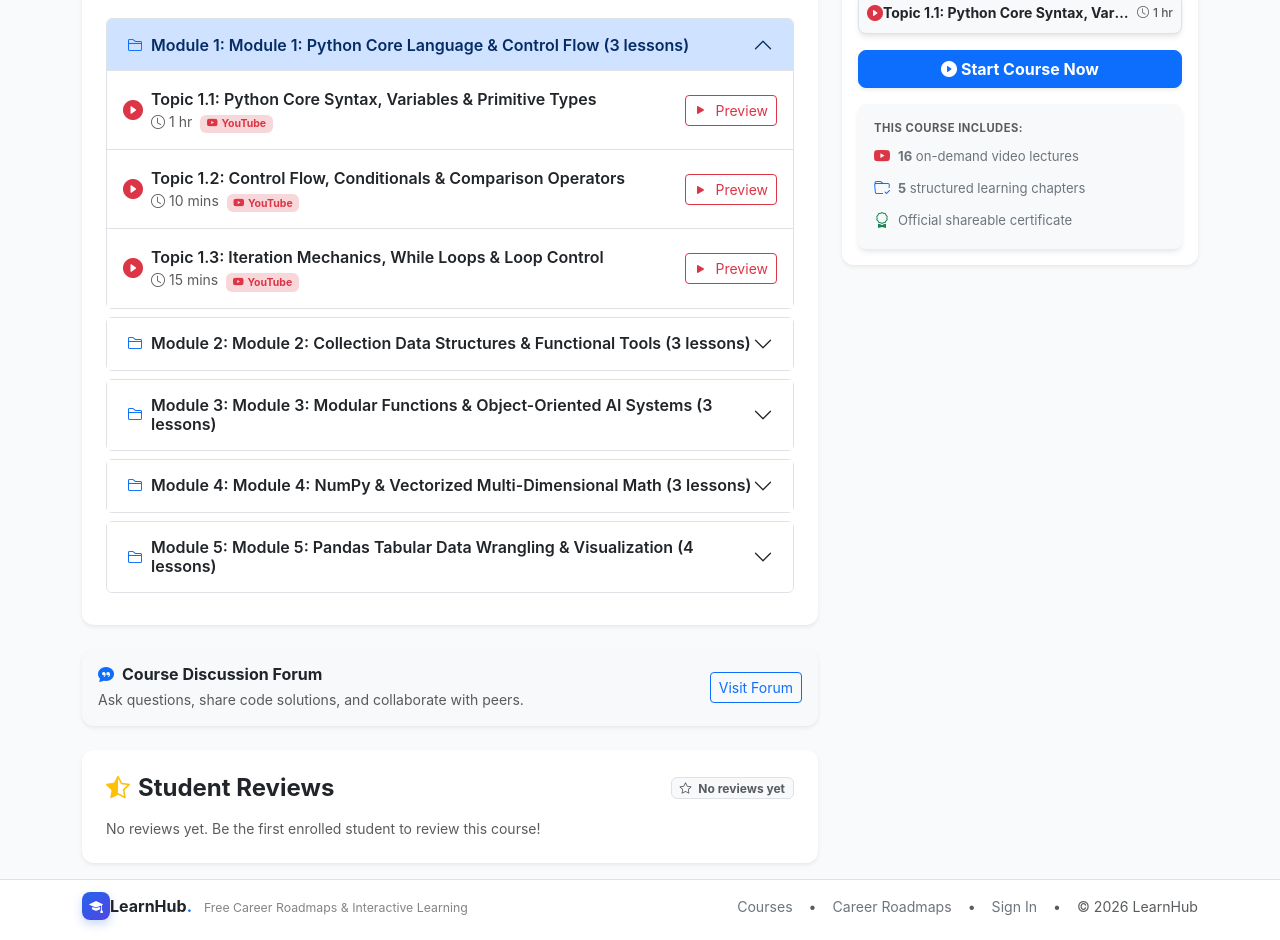
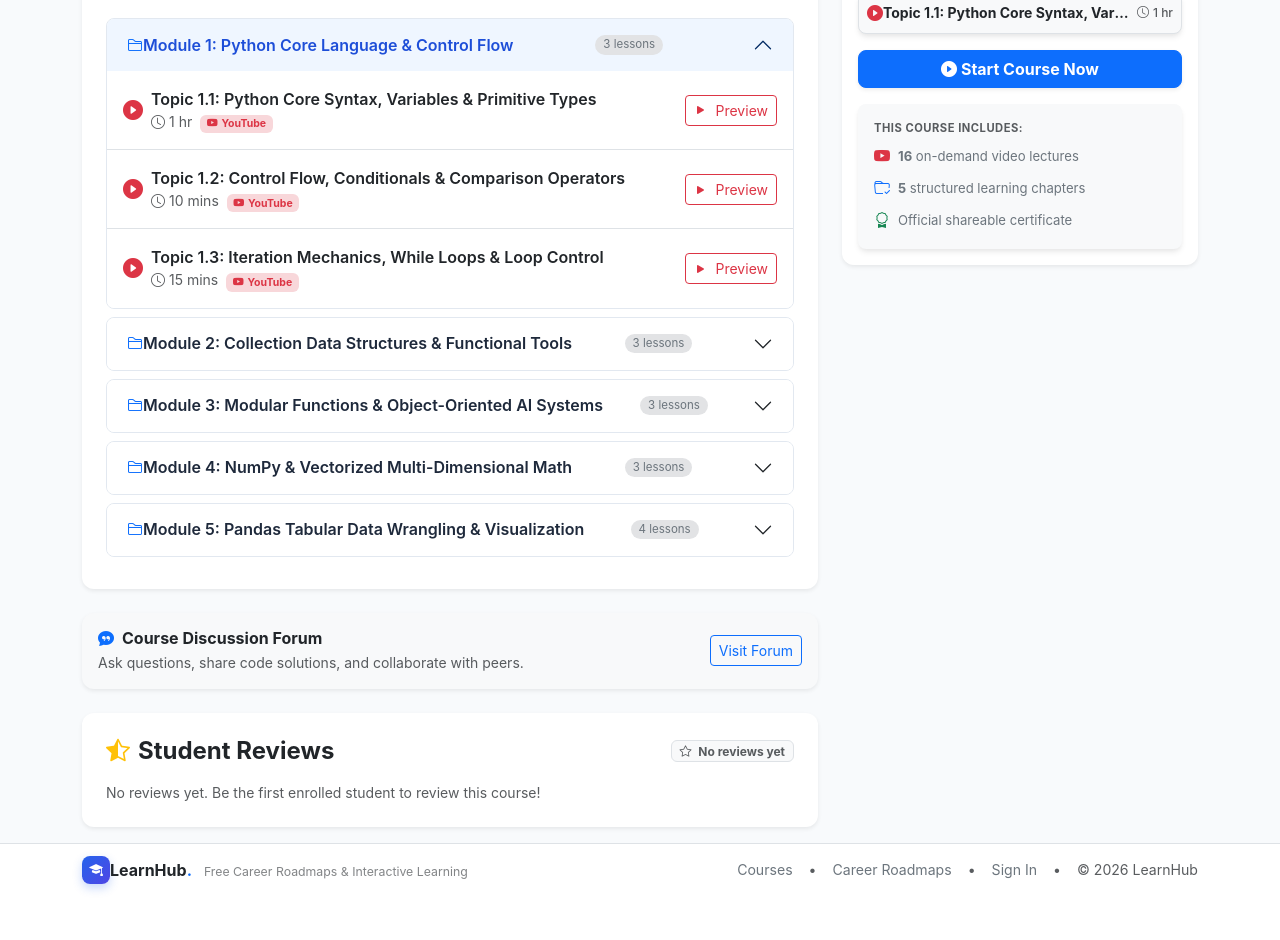
Before and after one commit to zeeshanrana707/learnhub-lms, a Flask app: page /courses/1 in a window 1280 px wide. Shown: the part 648-1588 px from the top of the page. After the commit the page ends 1540 px from the top, so only its background shows below. Run offline with Flask 3, Linux system fonts and the light colour scheme; data comes from the database, SQL or seed files in the repository; data that the repository does not hold is empty; some libraries are stand-ins or nearby versions.

Commit message:
Add smooth hover transitions and background color highlight to curriculum modules

```diff
--- a/app/static/css/custom.css
+++ b/app/static/css/custom.css
@@ -1600,3 +1600,82 @@ main {
 [data-bs-theme="dark"] .footer-standard .text-dark {
   color: #f8fafc !important;
 }
+
+/* Curriculum Module Smooth Hover & Transition */
+.curriculum-module-item {
+  transition: all 0.25s cubic-bezier(0.16, 1, 0.3, 1) !important;
+  border-color: #e2e8f0 !important;
+  background-color: #ffffff;
+}
+
+.curriculum-module-btn {
+  background-color: #ffffff !important;
+  transition: all 0.25s ease !important;
+  color: #1e293b !important;
+}
+
+.curriculum-module-btn .module-icon {
+  transition: transform 0.25s ease, color 0.25s ease;
+}
+
+/* Hover effect on module */
+.curriculum-module-item:hover {
+  border-color: #93c5fd !important;
+  box-shadow: 0 4px 14px -3px rgba(37, 99, 235, 0.08) !important;
+  transform: translateY(-1px);
+}
+
+.curriculum-module-item:hover .curriculum-module-btn.collapsed {
+  background-color: #f0f7ff !important;
+  color: #1d4ed8 !important;
+}
+
+.curriculum-module-item:hover .module-icon {
+  transform: scale(1.15);
+  color: #2563eb !important;
+}
+
+/* Active / Expanded module styling */
+.curriculum-module-btn:not(.collapsed) {
+  background-color: #eff6ff !important;
+  color: #1d4ed8 !important;
+  box-shadow: none !important;
+}
+
+.curriculum-lesson-item {
+  transition: background-color 0.2s ease;
+}
+
+.curriculum-lesson-item:hover {
+  background-color: #f8fafc !important;
+}
+
+/* Dark mode compatibility */
+[data-bs-theme="dark"] .curriculum-module-item {
+  background-color: #131c31 !important;
+  border-color: #334155 !important;
+}
+
+[data-bs-theme="dark"] .curriculum-module-btn {
+  background-color: #131c31 !important;
+  color: #f1f5f9 !important;
+}
+
+[data-bs-theme="dark"] .curriculum-module-item:hover {
+  border-color: #3b82f6 !important;
+  box-shadow: 0 4px 14px -3px rgba(0, 0, 0, 0.4) !important;
+}
+
+[data-bs-theme="dark"] .curriculum-module-item:hover .curriculum-module-btn.collapsed {
+  background-color: #1e293b !important;
+  color: #60a5fa !important;
+}
+
+[data-bs-theme="dark"] .curriculum-module-btn:not(.collapsed) {
+  background-color: #1e293b !important;
+  color: #93c5fd !important;
+}
+
+[data-bs-theme="dark"] .curriculum-lesson-item:hover {
+  background-color: #1e293b !important;
+}
--- a/app/templates/catalog/detail.html
+++ b/app/templates/catalog/detail.html
@@ -68,11 +68,12 @@
 
         <div class="accordion" id="curriculumAccordion">
           {% for module in course.modules %}
-            <div class="accordion-item mb-2 border rounded">
+            <div class="accordion-item mb-2 border rounded-3 overflow-hidden curriculum-module-item">
               <h2 class="accordion-header" id="heading{{ module.id }}">
-                <button class="accordion-button {% if not loop.first %}collapsed{% endif %} fw-semibold" type="button" data-bs-toggle="collapse" data-bs-target="#collapse{{ module.id }}">
-                  <i class="bi bi-folder2 text-primary me-2"></i>
-                  Module {{ loop.index }}: {{ module.title }} ({{ module.lessons|length }} lessons)
+                <button class="accordion-button {% if not loop.first %}collapsed{% endif %} fw-semibold curriculum-module-btn" type="button" data-bs-toggle="collapse" data-bs-target="#collapse{{ module.id }}">
+                  <i class="bi bi-folder2 text-primary me-2.5 module-icon"></i>
+                  <span class="module-title">{% if module.title.lower().startswith('module') %}{{ module.title }}{% else %}Module {{ loop.index }}: {{ module.title }}{% endif %}</span>
+                  <span class="badge bg-secondary-subtle text-secondary rounded-pill ms-auto me-2 small fw-normal py-1 px-2" style="font-size: 0.72rem;">{{ module.lessons|length }} lessons</span>
                 </button>
               </h2>
               <div id="collapse{{ module.id }}" class="accordion-collapse collapse {% if loop.first %}show{% endif %}" data-bs-parent="#curriculumAccordion">
@@ -80,7 +81,7 @@
                   <ul class="list-group list-group-flush">
                     {% for lesson in module.lessons %}
                       {% set les_yt = lesson.content | youtube_embed %}
-                      <li class="list-group-item d-flex justify-content-between align-items-center py-3">
+                      <li class="list-group-item curriculum-lesson-item d-flex justify-content-between align-items-center py-3">
                         <div class="d-flex align-items-center gap-2">
                           <i class="bi bi-play-circle-fill text-danger fs-5"></i>
                           <div>
```
